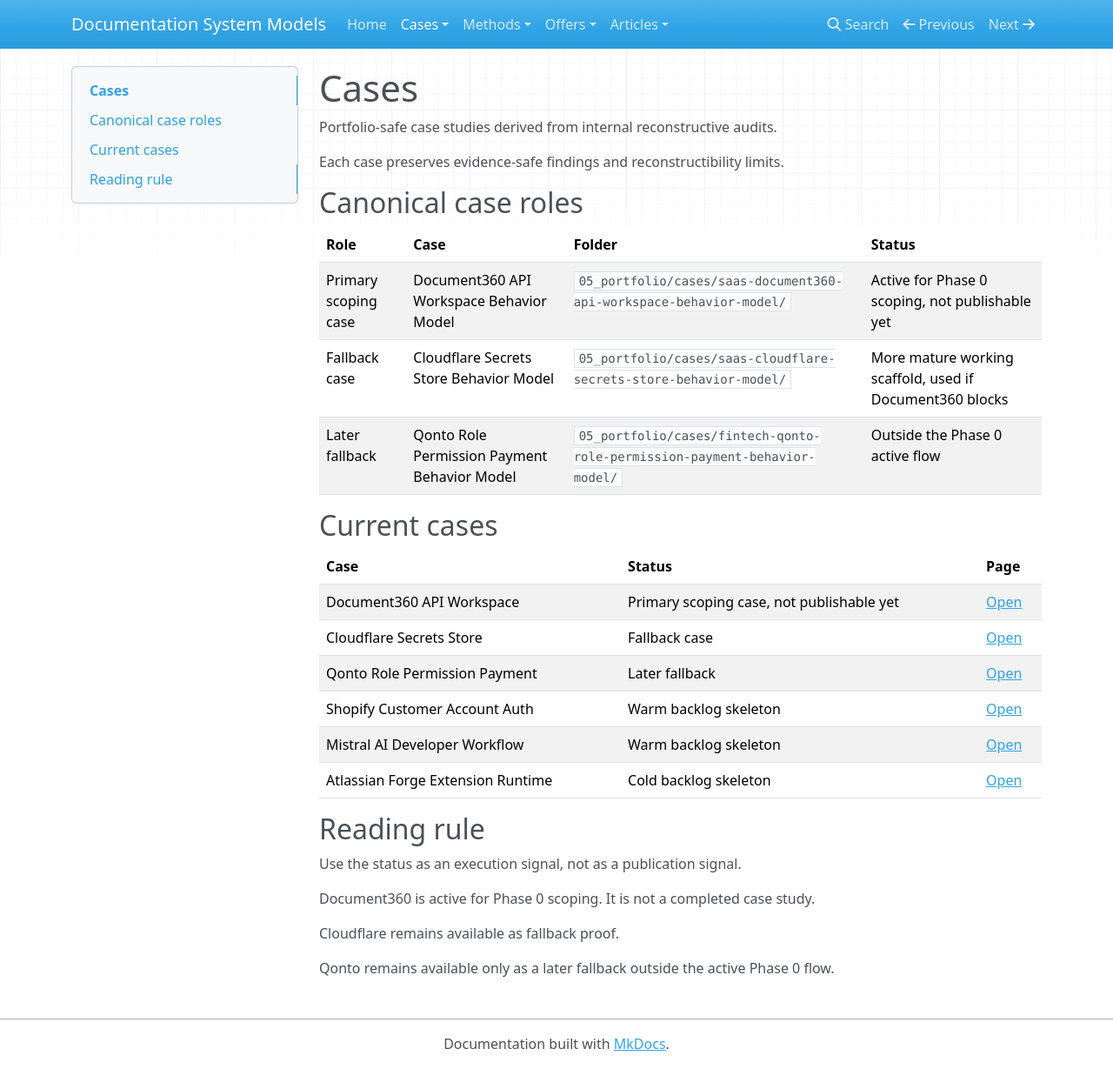
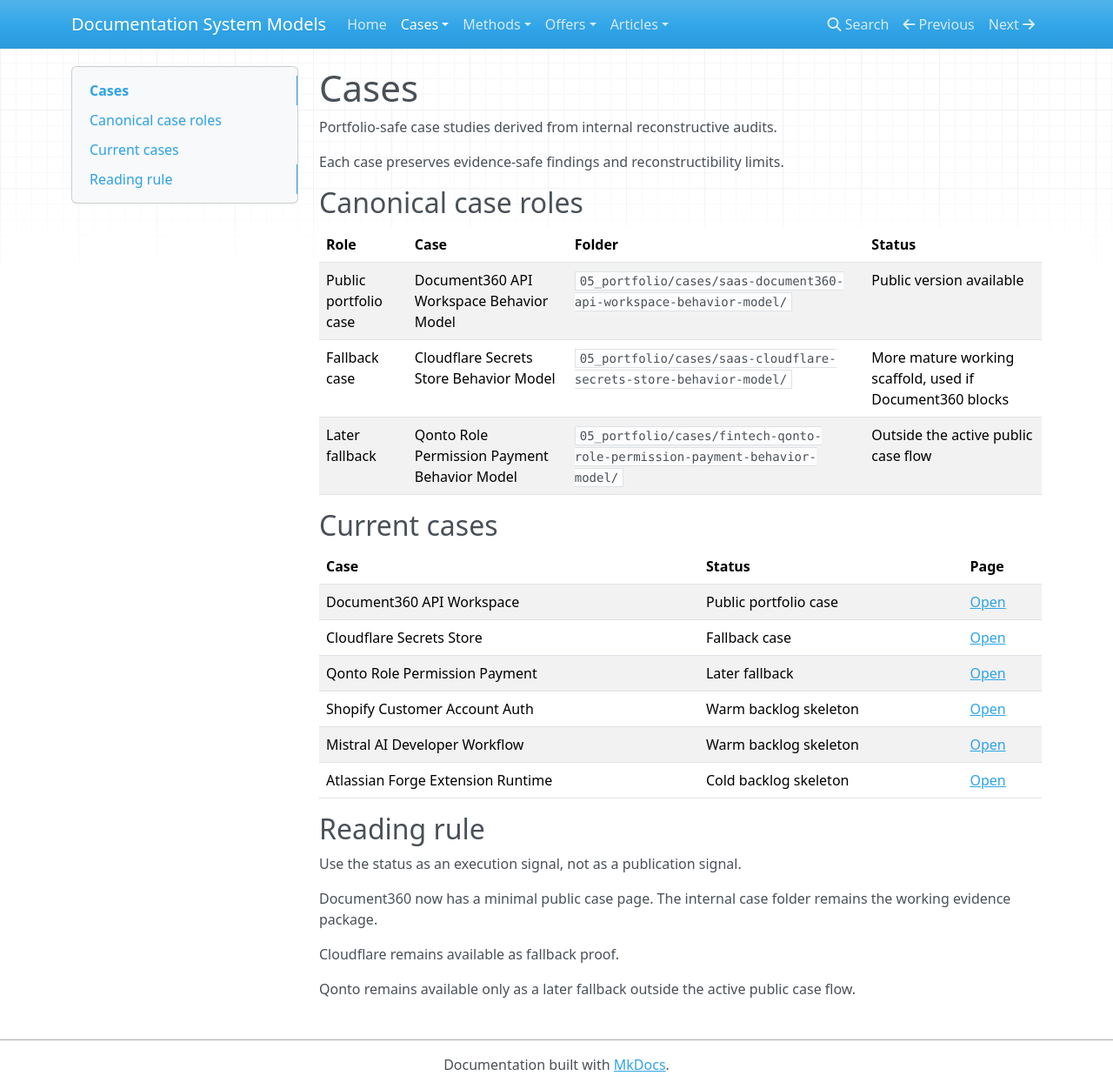
Before and after one commit to pdesperrier/docs-system-models, an MkDocs documentation site: the page built from docs/cases/index.md, in a window 1280 px wide and 1252 px high. Shown: the whole window at 87% size. Built offline with MkDocs 1.6.1, drawn with Linux system fonts in a browser that asks for light colours; nearby versions of some CDN libraries.

Commit message:
Replaced old Document360 case page with public version

```diff
--- a/docs/cases/index.md
+++ b/docs/cases/index.md
@@ -8,16 +8,16 @@
 
 | Role | Case | Folder | Status |
 |---|---|---|---|
-| Primary scoping case | Document360 API Workspace Behavior Model | `05_portfolio/cases/saas-document360-api-workspace-behavior-model/` | Active for Phase 0 scoping, not publishable yet |
+| Public portfolio case | Document360 API Workspace Behavior Model | `05_portfolio/cases/saas-document360-api-workspace-behavior-model/` | Public version available |
 | Fallback case | Cloudflare Secrets Store Behavior Model | `05_portfolio/cases/saas-cloudflare-secrets-store-behavior-model/` | More mature working scaffold, used if Document360 blocks |
-| Later fallback | Qonto Role Permission Payment Behavior Model | `05_portfolio/cases/fintech-qonto-role-permission-payment-behavior-model/` | Outside the Phase 0 active flow |
+| Later fallback | Qonto Role Permission Payment Behavior Model | `05_portfolio/cases/fintech-qonto-role-permission-payment-behavior-model/` | Outside the active public case flow |
 
 
 ## Current cases
 
 | Case | Status | Page |
 |---|---|---|
-| Document360 API Workspace | Primary scoping case, not publishable yet | [Open](saas-document360-api-workspace-behavior-model/index.md) |
+| Document360 API Workspace | Public portfolio case | [Open](saas-document360-api-workspace-behavior-model.md) |
 | Cloudflare Secrets Store | Fallback case | [Open](saas-cloudflare-secrets-store-behavior-model/index.md) |
 | Qonto Role Permission Payment | Later fallback | [Open](fintech-qonto-role-permission-payment-behavior-model/index.md) |
 | Shopify Customer Account Auth | Warm backlog skeleton | [Open](saas-shopify-customer-account-auth-behavior-model/index.md) |
@@ -28,8 +28,8 @@
 
 Use the status as an execution signal, not as a publication signal.
 
-Document360 is active for Phase 0 scoping. It is not a completed case study.
+Document360 now has a minimal public case page. The internal case folder remains the working evidence package.
 
 Cloudflare remains available as fallback proof.
 
-Qonto remains available only as a later fallback outside the active Phase 0 flow.
+Qonto remains available only as a later fallback outside the active public case flow.
```
Also changed, not shown: docs/cases/saas-document360-api-workspace-behavior-model/index.md (deleted, +0 -33 lines).
